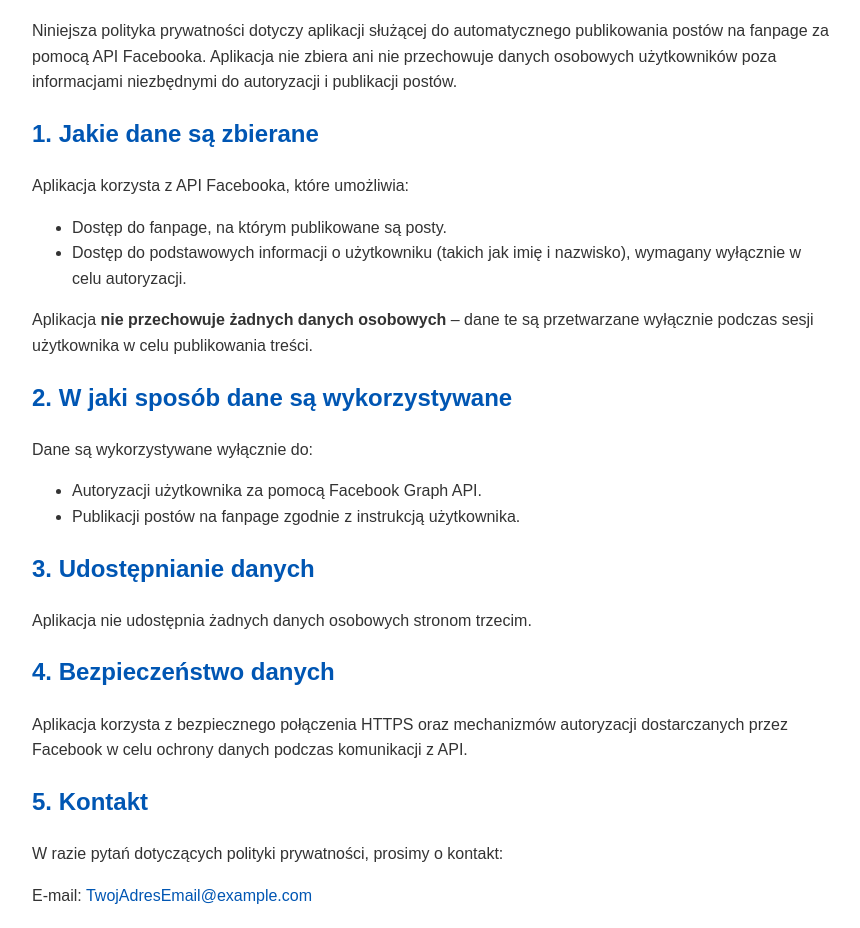
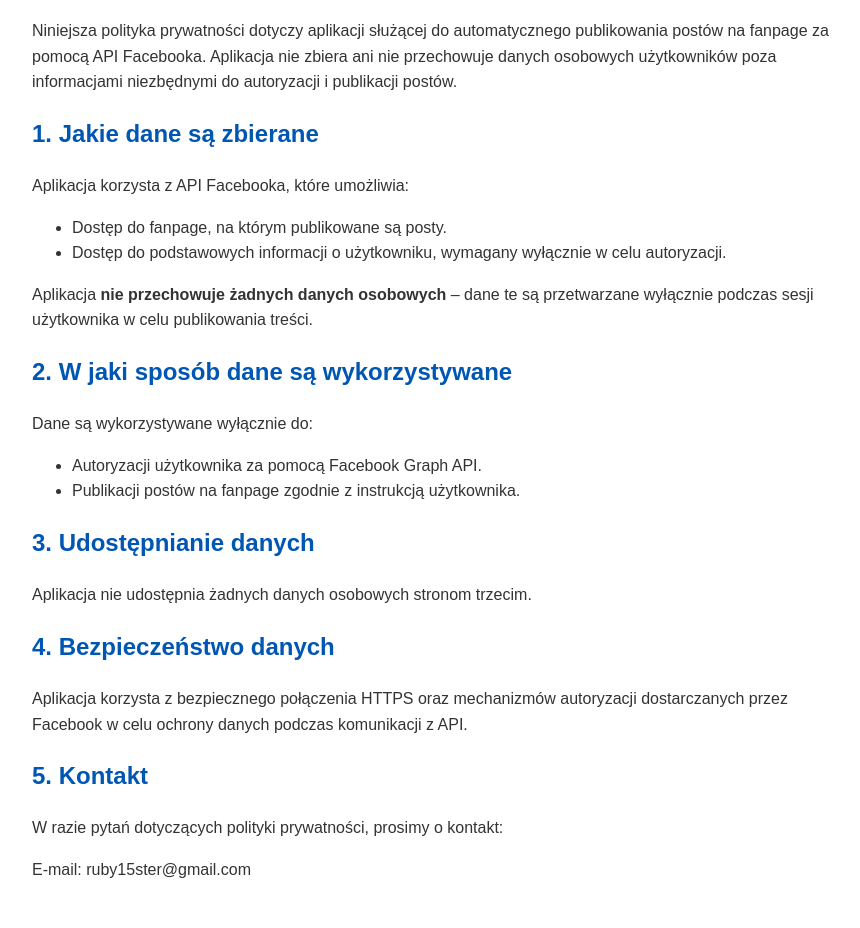
Before and after one commit to michalk9222/localnewsprivacypolicy, a plain HTML site: page index.html in a window 1280 px wide. Shown: the part 76-1004 px from the top of the page, without its empty margins (208-1068 px from the left). After the commit the page ends 979 px from the top, so only its background shows below. Drawn offline with Linux system fonts and the light colour scheme.

Commit message:
Update index.html

```diff
--- a/index.html
+++ b/index.html
@@ -34,7 +34,7 @@
     <p>Aplikacja korzysta z API Facebooka, które umożliwia:</p>
     <ul>
         <li>Dostęp do fanpage, na którym publikowane są posty.</li>
-        <li>Dostęp do podstawowych informacji o użytkowniku (takich jak imię i nazwisko), wymagany wyłącznie w celu autoryzacji.</li>
+        <li>Dostęp do podstawowych informacji o użytkowniku, wymagany wyłącznie w celu autoryzacji.</li>
     </ul>
     <p>Aplikacja <strong>nie przechowuje żadnych danych osobowych</strong> – dane te są przetwarzane wyłącznie podczas sesji użytkownika w celu publikowania treści.</p>
 
@@ -53,6 +53,6 @@
 
     <h2>5. Kontakt</h2>
     <p>W razie pytań dotyczących polityki prywatności, prosimy o kontakt:</p>
-    <p>E-mail: <a href="mailto:TwojAdresEmail@example.com">TwojAdresEmail@example.com</a></p>
+    <p>E-mail: ruby15ster@gmail.com</p>
 </body>
 </html>
```
